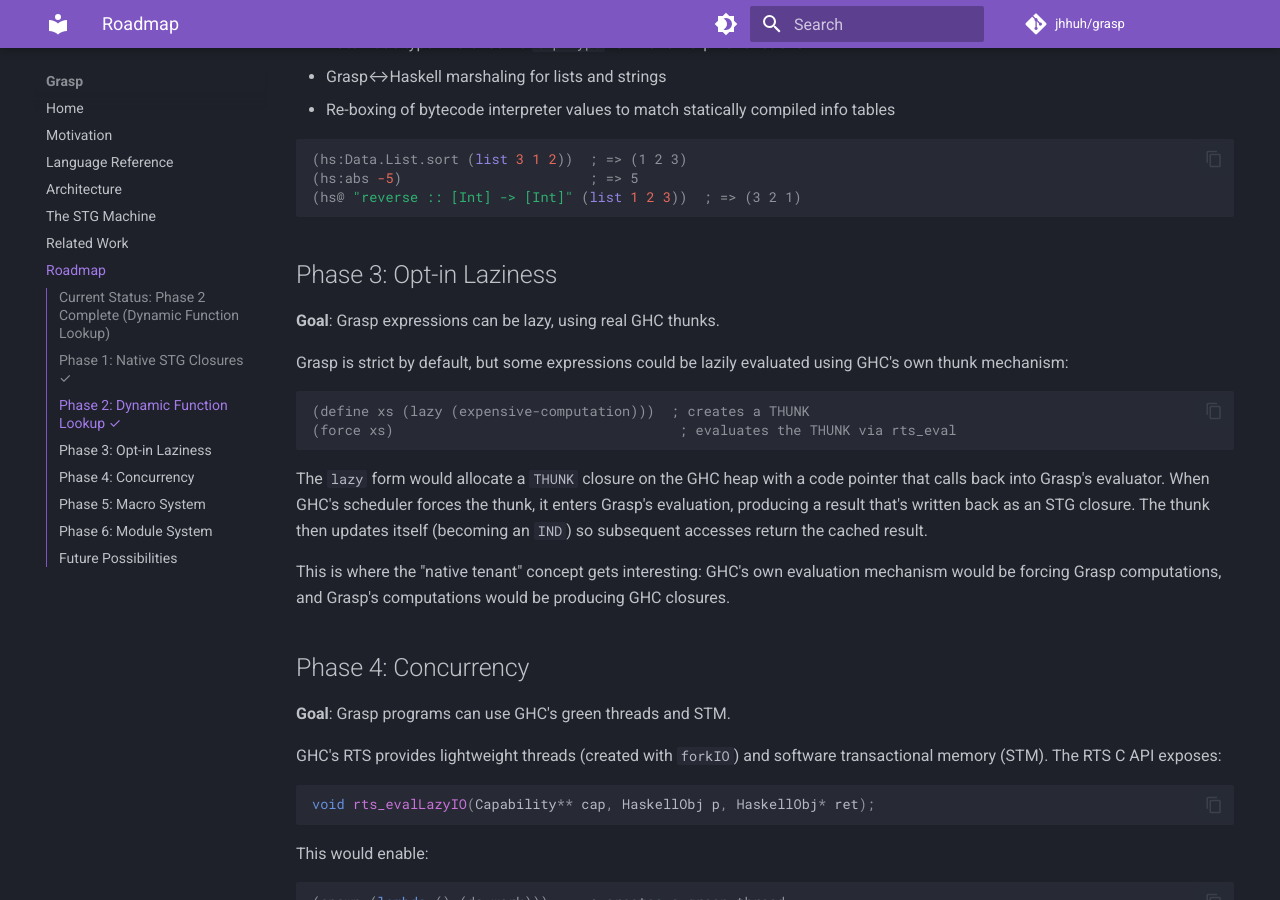
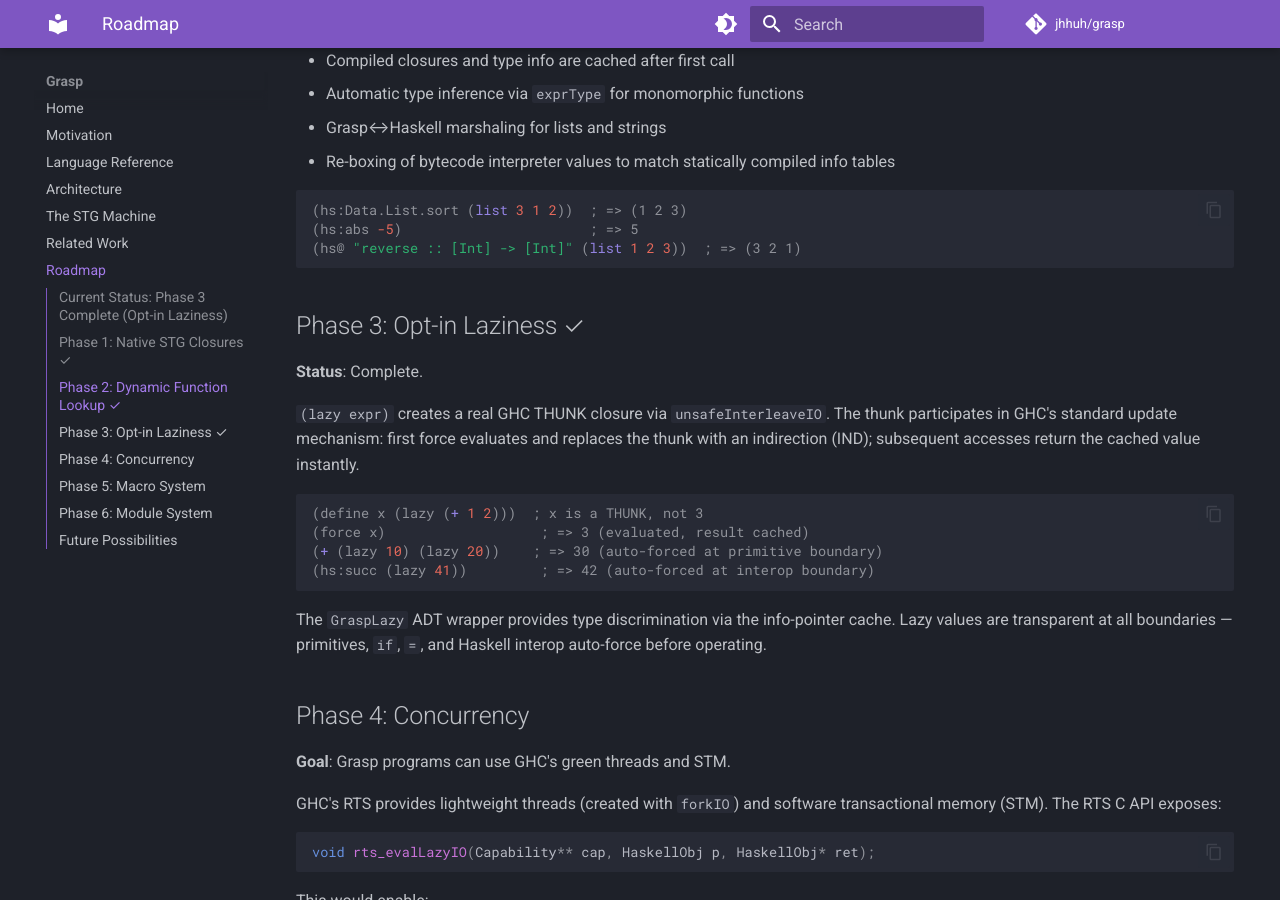
Before and after one commit to jhhuh/grasp, an MkDocs documentation site: the page built from docs/roadmap.md, in a window 1280 px wide and 900 px high, scrolled down 1291 px. Built offline with MkDocs 1.6.1 and Material for MkDocs 9.7.7, drawn with Linux system fonts in a browser that asks for light colours; comment, search, counter and statistics services are not loaded; some of the changed text lies outside the part shown.

Commit message:
docs: update for Phase 3 opt-in laziness

````diff
--- a/docs/roadmap.md
+++ b/docs/roadmap.md
@@ -2,7 +2,7 @@
 
 Grasp's MVP demonstrates that a dynamic Lisp can construct closures on GHC's heap and evaluate them through the STG machine. This page outlines where the project goes from here.
 
-## Current Status: Phase 2 Complete (Dynamic Function Lookup)
+## Current Status: Phase 3 Complete (Opt-in Laziness)
 
 What works:
 - S-expression parser (integers, strings, booleans, symbols, lists, quoting)
@@ -16,11 +16,13 @@ What works:
 - **Dynamic GHC API lookup** — auto-infers types for monomorphic functions, caches compiled closures
 - **Type-safe function registry** with arity and type validation at the Grasp-Haskell boundary
 - **Safe evaluation** — Haskell exceptions are caught, not process-aborting
+- **`(lazy expr)` / `(force x)`** — opt-in laziness via real GHC THUNK closures with automatic memoization
+- **Auto-forcing** — lazy values are transparently forced at primitive, interop, and control flow boundaries
 - Legacy `haskell-call` backward compatibility
 - REPL with error recovery
-- 99 tests passing
+- 121 tests passing
 
-What the project proves: a dynamic Lisp can inhabit GHC's heap as a native tenant and call arbitrary Haskell functions at runtime. Grasp integers ARE `I#` closures, booleans ARE `True`/`False`, and the GHC API compiles Haskell expressions to closures on the same heap.
+What the project proves: a dynamic Lisp can inhabit GHC's heap as a native tenant, call arbitrary Haskell functions, and create real GHC thunks with standard update semantics. Grasp integers ARE `I#` closures, lazy values ARE GHC THUNKs, and the RTS's own evaluation machinery forces them.
 
 ## Phase 1: Native STG Closures ✓
 
@@ -55,20 +57,20 @@ Any Haskell function can be called by name at runtime via the GHC API:
 (hs@ "reverse :: [Int] -> [Int]" (list 1 2 3))  ; => (3 2 1)
 ```
 
-## Phase 3: Opt-in Laziness
+## Phase 3: Opt-in Laziness ✓
 
-**Goal**: Grasp expressions can be lazy, using real GHC thunks.
+**Status**: Complete.
 
-Grasp is strict by default, but some expressions could be lazily evaluated using GHC's own thunk mechanism:
+`(lazy expr)` creates a real GHC THUNK closure via `unsafeInterleaveIO`. The thunk participates in GHC's standard update mechanism: first force evaluates and replaces the thunk with an indirection (IND); subsequent accesses return the cached value instantly.
 
 ```lisp
-(define xs (lazy (expensive-computation)))  ; creates a THUNK
-(force xs)                                   ; evaluates the THUNK via rts_eval
+(define x (lazy (+ 1 2)))  ; x is a THUNK, not 3
+(force x)                   ; => 3 (evaluated, result cached)
+(+ (lazy 10) (lazy 20))    ; => 30 (auto-forced at primitive boundary)
+(hs:succ (lazy 41))         ; => 42 (auto-forced at interop boundary)
 ```
 
-The `lazy` form would allocate a `THUNK` closure on the GHC heap with a code pointer that calls back into Grasp's evaluator. When GHC's scheduler forces the thunk, it enters Grasp's evaluation, producing a result that's written back as an STG closure. The thunk then updates itself (becoming an `IND`) so subsequent accesses return the cached result.
-
-This is where the "native tenant" concept gets interesting: GHC's own evaluation mechanism would be forcing Grasp computations, and Grasp's computations would be producing GHC closures.
+The `GraspLazy` ADT wrapper provides type discrimination via the info-pointer cache. Lazy values are transparent at all boundaries — primitives, `if`, `=`, and Haskell interop auto-force before operating.
 
 ## Phase 4: Concurrency
 
````
Also changed, not shown: docs/architecture.md (+8 -5 lines), docs/language.md (+22 -1 lines).
